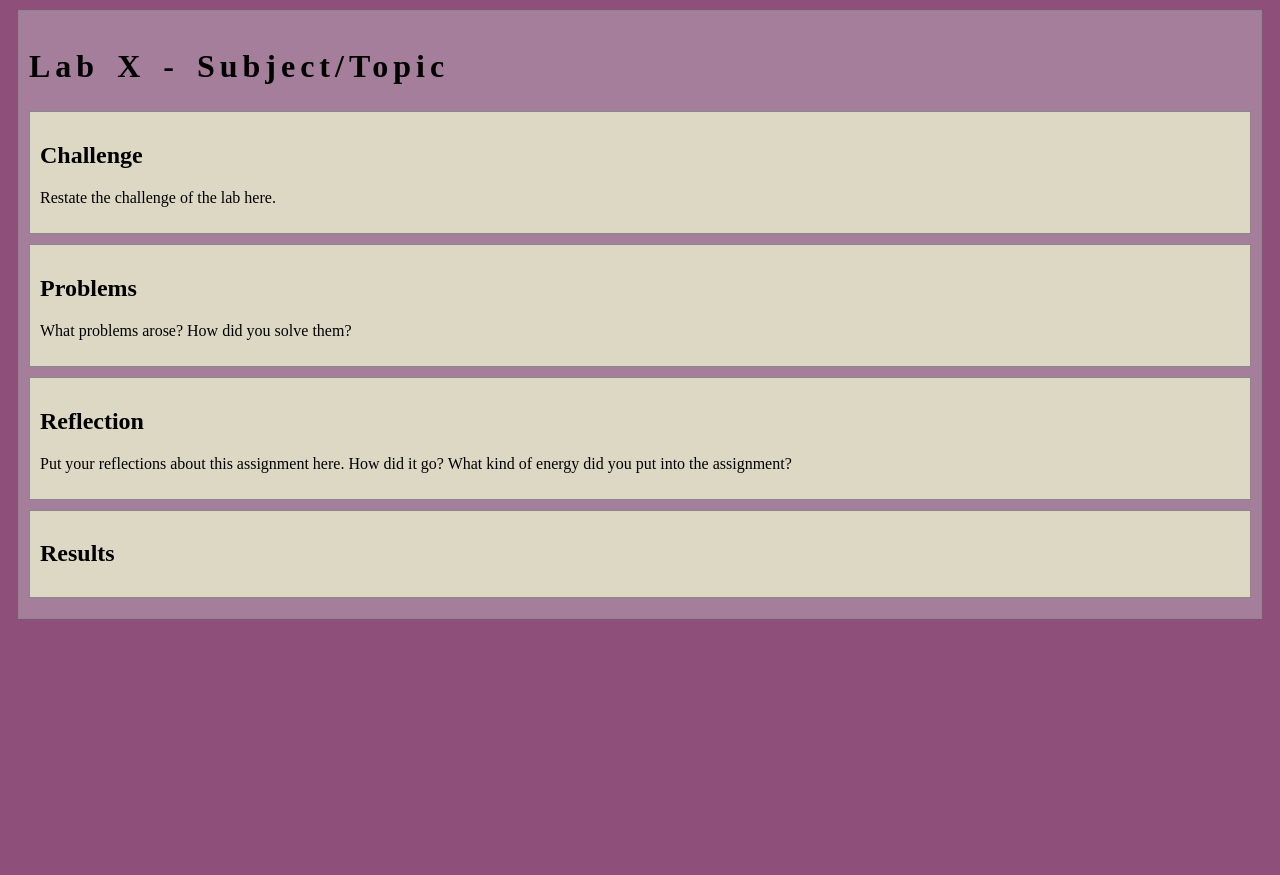
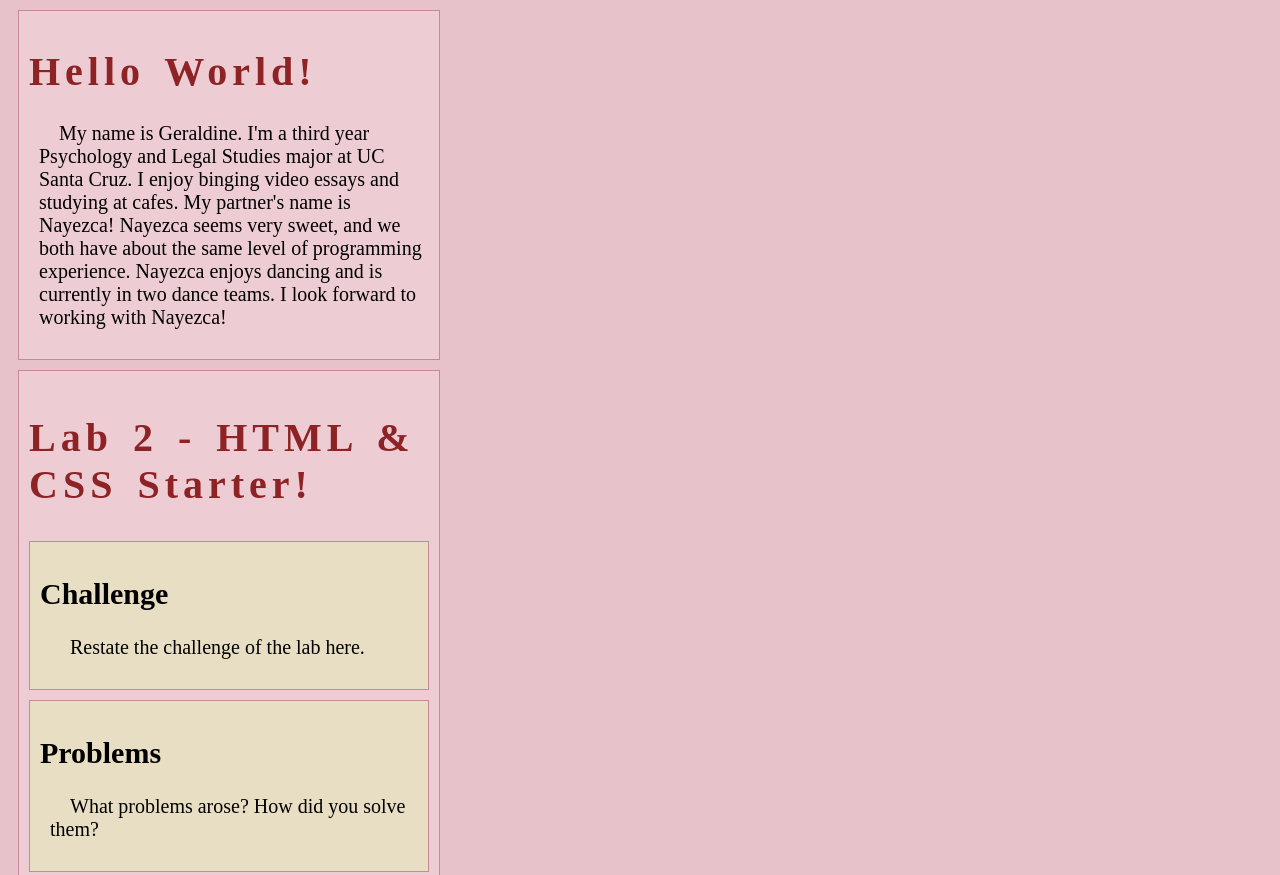
Before and after one commit to geraldinely/art101, a plain HTML site: page lab2/index.html in a window 1280 px wide. Shown: the top 875 px of the page. Before the commit the page ends 800 px from the top, so only its background shows below. Drawn offline with nearby package versions, Linux system fonts and the light colour scheme.

Commit message:
Lab 2
Completed Lab 2 -- HTML and CSS Starter. Began basic HTML and CSS codes, using common HTML tags and stylized the div using its id.

```diff
--- a/css/site.css
+++ b/css/site.css
@@ -4,7 +4,7 @@
 
 /* we can select an html element tag, in this case "body" will apply to the whole document */
 body {
-  background-color: #8e507a;
+  background-color: #E8C2CA;
 }
 
 /* we can have rules apply to multiple elements at the same time with commas */
@@ -23,14 +23,14 @@ h1 {
 #content {
   margin: 10px;
   padding: 10px;
-  border: solid 1px #888;
-  background-color: #a47e9a;
+  border: solid 1px #D1B3C4;
+  background-color: #B392AC;
 }
 
 /* the period in a CSS selector selects an element by class, e.g., class="minor-section" */
 .minor-section {
   padding: 10px;
   margin-bottom: 10px;
-  border: solid 1px #888;
-  background-color: #e4abce;
+  border: solid 1px #735d78;
+  background-color: #F7D1CD;
 }
--- a/js/site.js
+++ b/js/site.js
@@ -1,6 +1,6 @@
 // index.js - purpose and description here
-// Author: Your Name
-// Date:
+// Author: Geraldine Ly
+// Date: 10/07/2024
 
 // Constants
 
--- a/lab2/css/lab.css
+++ b/lab2/css/lab.css
@@ -4,6 +4,17 @@
 .minor-section {
     padding: 10px;
     margin-bottom: 10px;
-    border: solid 1px #888;
-    background-color: #DDD8C4;
+    border: solid 1px #c78996;
+    background-color: #e8dec3;
   }
+  h1 {color:rgb(142, 35, 37);
+  font-size: 200%;}
+  p {font-family: "fantasy";
+  text-indent: 20px; margin-left: 10px ;}
+
+  #content {background-color: #edccd3;
+width: 400px;
+min-height: 300px;
+padding: 10px;
+border: solid 1px #c78996;
+font-size: 20px; }
--- a/lab2/index.html
+++ b/lab2/index.html
@@ -1,8 +1,8 @@
 <!DOCTYPE html>
-<html>
+<html lang="en" dir="ltr">
 <head>
 	<!-- This title is used for tabs and bookmarks -->
-	<title>Lab X - Subject/Topic</title>
+	<title>Lab 2 - My First HTML</title>
 
 	<!-- Use UTF character set, a good idea with any webpage -->
   	<meta charset="UTF-8" />
@@ -19,11 +19,17 @@
 	<!-- Link to javascript file - DEFER waits until all elements are rendered -->
 	<script type="text/javascript" src="./js/lab.js" DEFER></script>
 </head>
+<link rel="stylesheet" type="text/css" href="css/lab.css">
 <body>
+	<div id="content">
+		<h1> Hello World!</h1>
+
+		<p> My name is Geraldine. I'm a third year Psychology and Legal Studies major at UC Santa Cruz. I enjoy binging video essays and studying at cafes. My partner's name is Nayezca! Nayezca seems very sweet, and we both have about the same level of programming experience. Nayezca enjoys dancing and is currently in two dance teams. I look forward to working with Nayezca! </p>
+	</div>
 	<!-- Style this page by changing the CSS in ../css/site.css or css/lab.css -->
 	<main id="content">
 		<section>
-			<h1>Lab X - Subject/Topic</h1>
+			<h1>Lab 2 - HTML & CSS Starter!</h1>
 			<div class="minor-section">
 					<h2>Challenge</h2>
 					<p>Restate the challenge of the lab here.</p>
```
